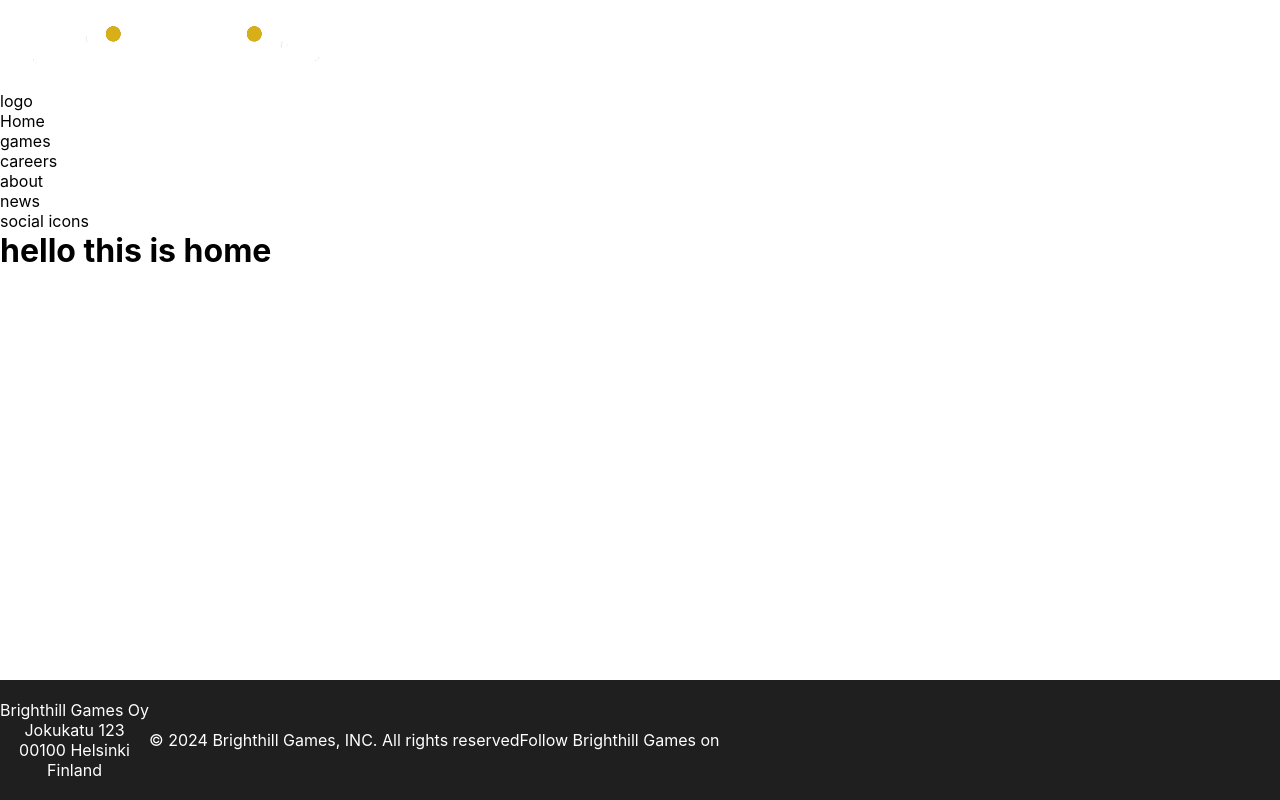
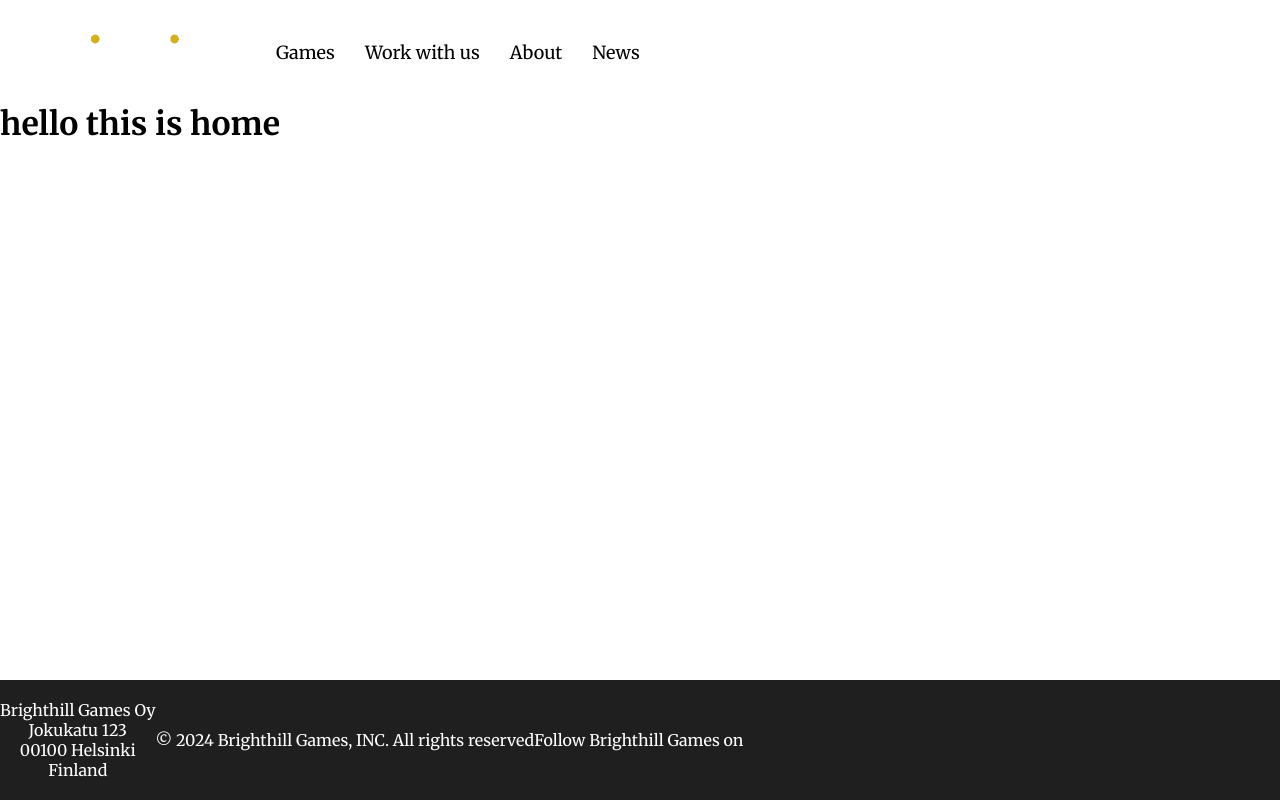
Before and after one commit to MiaaaV/Brighthill-Games, a React (Create React App) app in the folder brighthill-games/: page /BrighthillGames/ in a window 1280 px wide. Built offline with nearby package versions, Linux system fonts and the light colour scheme.

Commit message:
font added, nav done

```diff
--- a/brighthill-games/public/index.html
+++ b/brighthill-games/public/index.html
@@ -17,6 +17,11 @@
     <link rel="apple-touch-icon" href="%PUBLIC_URL%/logo192.png" />
     <link rel="manifest" href="%PUBLIC_URL%/manifest.json" />
 
+    <!-- GOOGLE FONTS -->
+    <link rel="preconnect" href="https://fonts.googleapis.com">
+    <link rel="preconnect" href="https://fonts.gstatic.com" crossorigin>
+    <link href="https://fonts.googleapis.com/css2?family=Merriweather:ital,wght@0,300;0,400;0,700;0,900;1,300;1,400;1,700;1,900&display=swap" rel="stylesheet">
+
     <title>Brighthill Games</title>
   </head>
 
--- a/brighthill-games/src/App.css
+++ b/brighthill-games/src/App.css
@@ -1,6 +1,7 @@
 * {
   margin: 0;
   padding: 0;
+  font-family: 'Merriweather', sans-serif;
 }
 
 a {
@@ -32,6 +33,11 @@ html {
   height: 60px;
 }
 
+a.hover,
+a.active {
+  color: #9A7E11;
+}
+
 /* SOCIAL MEDIA ICONS*/
 
 .social-icons {
--- a/brighthill-games/src/components/Nav.js
+++ b/brighthill-games/src/components/Nav.js
@@ -1,29 +1,53 @@
 import { NavLink } from "react-router-dom";
 import Logo from "../images/logos/logo-white.png";
+import Twitter from "../images/icons/twitter.png";
+import Instagram from "../images/icons/instagram.png";
+import Facebook from "../images/icons/facebook.png";
+import YouTube from "../images/icons/youtube.png";
+import "./styles/Nav.css";
+import "../App.css";
 
 function Nav() {
 
   return (
     <>
-      <div>
-        <NavLink to="/">
-          logo
-          <img src={Logo} alt="Brighthill Games logo" />
-        </NavLink>
+      <div className="nav-container">
+        <nav>
+          <NavLink to="/">
+            <img src={Logo} id="logo" alt="Brighthill Games logo" />
+          </NavLink>
 
-        <nav>
           <ul>
-            <li><NavLink to="/">Home</NavLink></li>
-            <li><NavLink to="/games">games</NavLink></li>
-            <li><NavLink to="/careers">careers</NavLink></li>
-            <li><NavLink to="/about">about</NavLink></li>
-            <li><NavLink to="/news">news</NavLink></li>
+            <li className="nav-link"><NavLink to="/games">Games</NavLink></li>
+            <li className="nav-link"><NavLink to="/careers">Work with us</NavLink></li>
+            <li className="nav-link"><NavLink to="/about">About</NavLink></li>
+            <li className="nav-link"><NavLink to="/news">News</NavLink></li>
           </ul>
         </nav>
 
-        <div>
-          social icons
-        </div>
+        <ul className="icon-list">
+          <li>
+            <a href="#">
+              <img src={Twitter} id="facebook" className="social-icons" alt="Facebook icon" />
+            </a>
+          </li>
+          <li>
+            <a href="#">
+              <img src={Instagram} id="facebook" className="social-icons" alt="Facebook icon" />
+            </a>
+          </li>
+          <li>
+            <a href="#">
+              <img src={Facebook} id="facebook" className="social-icons" alt="Facebook icon" />
+            </a>
+          </li>
+          <li>
+            <a href="#">
+              <img src={YouTube} id="facebook" className="social-icons" alt="Facebook icon" />
+            </a>
+          </li>
+        </ul>
+
       </div>
     </>
   )
--- /dev/null
+++ b/brighthill-games/src/components/styles/Nav.css
@@ -0,0 +1,34 @@
+/*
+primary = '#9A7E11';
+secondary = '#23404D';
+white = '#F3f3f3';
+black = '#1f1f1f';
+gray = '#272727';
+*/
+
+.nav-container {
+  display: flex;
+  flex-direction: row;
+  justify-content: space-between;
+  align-items: center;
+  padding: 20px 50px;
+}
+
+nav {
+  display: flex;
+  align-items: center;
+  justify-content: space-between;
+  gap: 50px;
+}
+
+nav>ul {
+  display: flex;
+  flex-direction: row;
+  list-style: none;
+}
+
+.nav-link {
+  padding: 10px 15px;
+  font-size: 18px;
+  text-decoration: none;
+}
```
